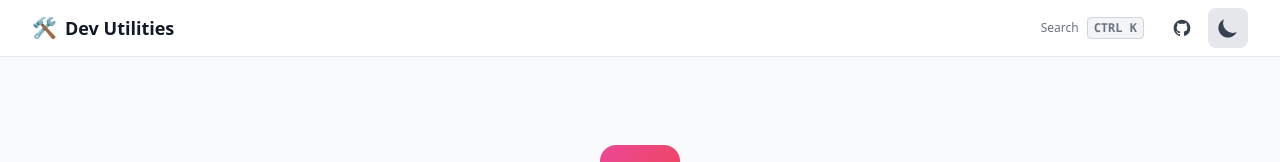
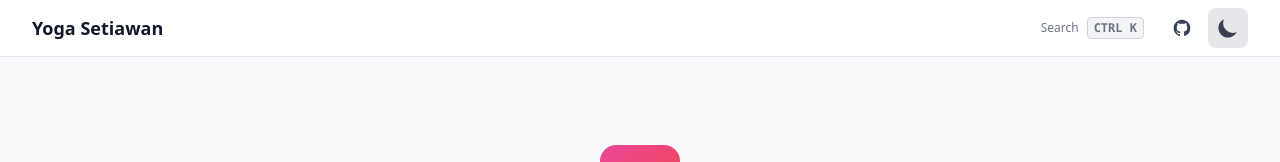
Before and after one commit to yogasw/tools, a SvelteKit app: page / in a window 1280 px wide. Shown: the top 162 px of the page. Built offline with nearby package versions, Linux system fonts and the light colour scheme.

Commit message:
change tools

```diff
--- a/src/routes/+layout.svelte
+++ b/src/routes/+layout.svelte
@@ -167,8 +167,7 @@
           href="/"
           class="flex items-center space-x-2 hover:opacity-70 transition-opacity"
         >
-          <span class="text-xl">🛠️</span>
-            <span class="text-lg font-bold text-gray-900 dark:text-white">Dev Utilities</span>
+            <span class="text-lg font-bold text-gray-900 dark:text-white">Yoga Setiawan</span>
         </a>
 
         <!-- Right Actions -->
```
